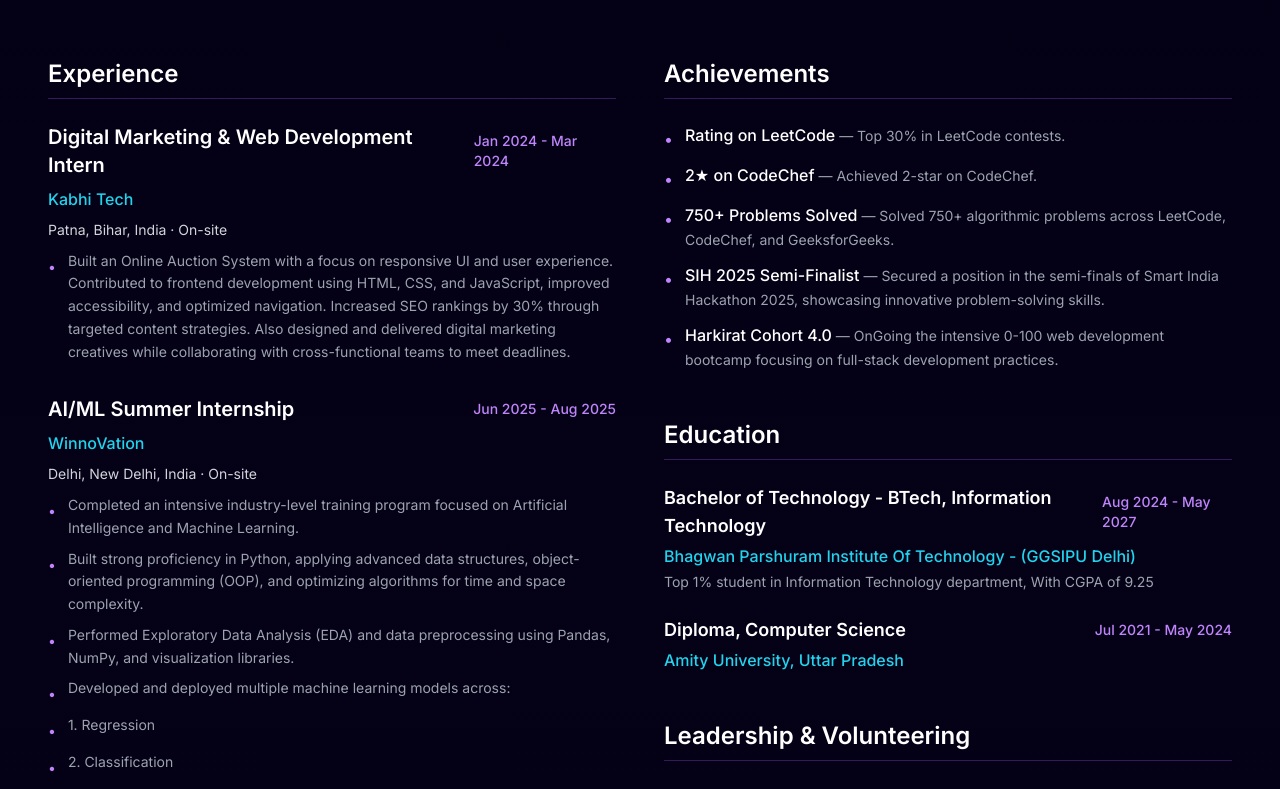
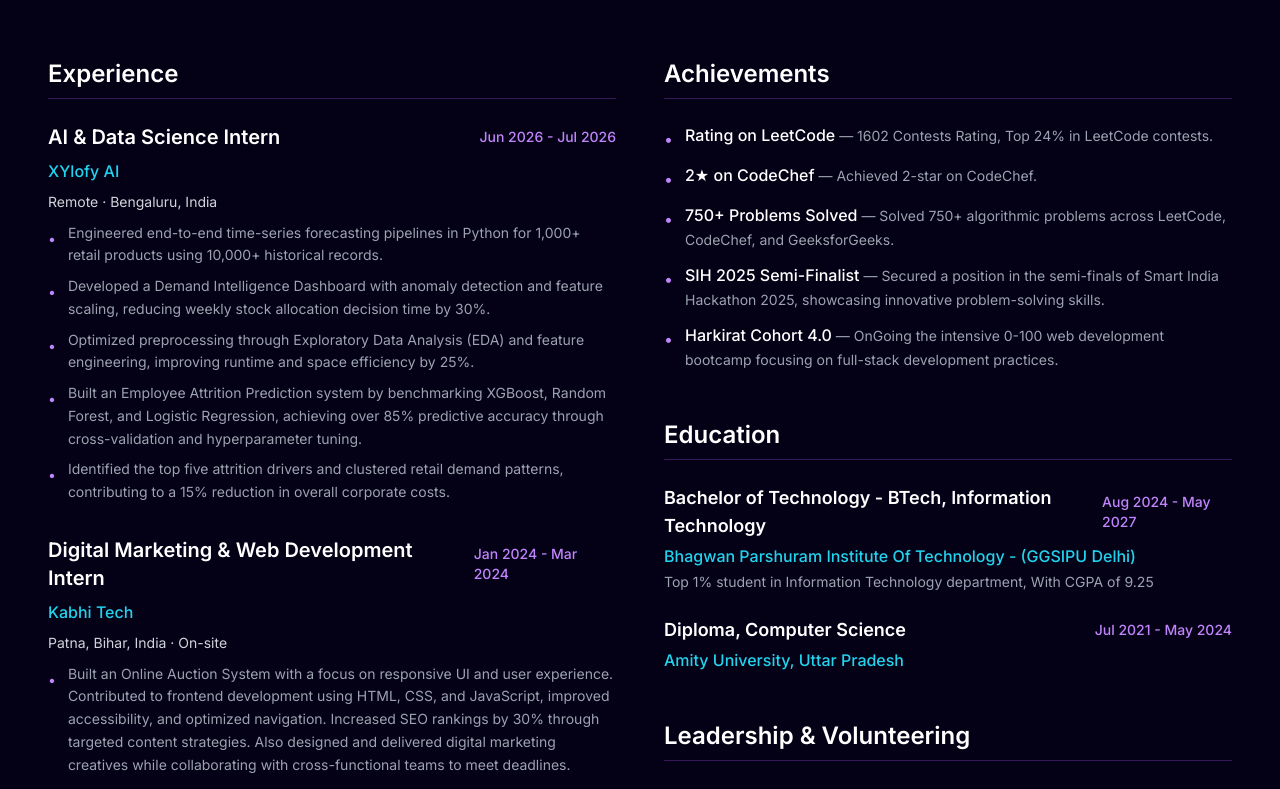
Before and after one commit to HarshLogic/Portfolio_Harsh, a Next.js app: page / in a window 1280 px wide. Shown: the part 3040-3829 px from the top of the page. Built offline with nearby package versions, Linux system fonts and the light colour scheme; a web font is replaced by a local one.

Commit message:
Add experience data for AI & Data Science Intern
Added experience data for AI & Data Science Intern role at XYlofy AI, including key highlights and achievements.

```diff
--- a/constants/index.ts
+++ b/constants/index.ts
@@ -300,6 +300,20 @@
 
 export const experienceData: ExperienceItem[] = [
   {
+  role: "AI & Data Science Intern",
+  company: "XYlofy AI",
+  period: "Jun 2026 - Jul 2026",
+  summary: "Remote · Bengaluru, India",
+  highlights: [
+    "Engineered end-to-end time-series forecasting pipelines in Python for 1,000+ retail products using 10,000+ historical records.",
+    "Developed a Demand Intelligence Dashboard with anomaly detection and feature scaling, reducing weekly stock allocation decision time by 30%.",
+    "Optimized preprocessing through Exploratory Data Analysis (EDA) and feature engineering, improving runtime and space efficiency by 25%.",
+    "Built an Employee Attrition Prediction system by benchmarking XGBoost, Random Forest, and Logistic Regression, achieving over 85% predictive accuracy through cross-validation and hyperparameter tuning.",
+    "Identified the top five attrition drivers and clustered retail demand patterns, contributing to a 15% reduction in overall corporate costs."
+  ],
+  // technologies: ["Python",  "NumPy","Pandas","EDA","Machine Learning","XGBoost","Random Forest","Logistic Regression","Data Visualization","Data Structures"]
+},
+  {
     role: "Digital Marketing & Web Development Intern",
     company: "Kabhi Tech",
     period: "Jan 2024 - Mar 2024",
@@ -347,7 +361,7 @@
 export const achievementData: AchievementItem[] = [
   {
     title: "Rating on LeetCode",
-    description: "Top 30% in LeetCode contests."
+    description: "1602 Contests Rating, Top 24% in LeetCode contests."
   },
   {
     title: "2★ on CodeChef",
```
